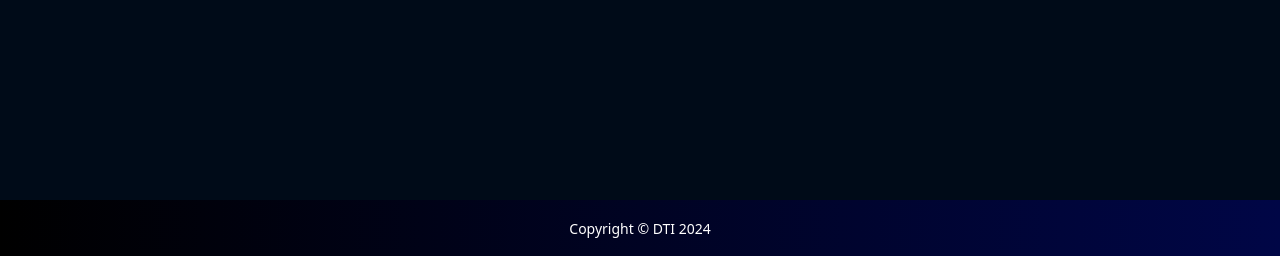
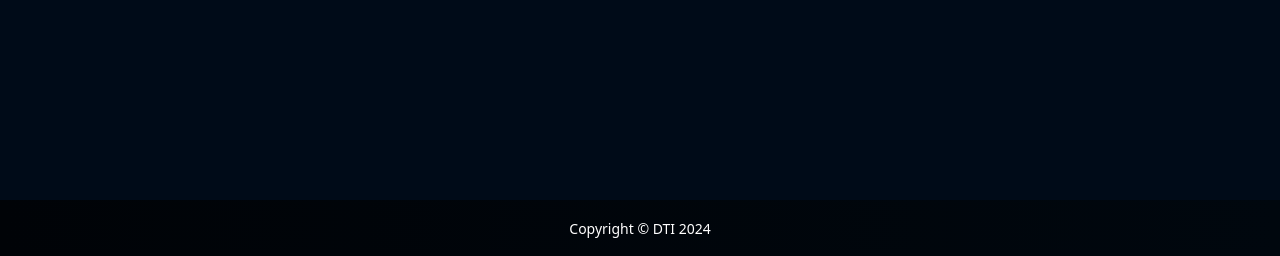
Before and after one commit to joaocuculo/entrega, a PHP site: page /home/perfil.php in a window 1280 px wide. Shown: the part 544-800 px from the top of the page. Run offline with PHP 8.4, Linux system fonts and the light colour scheme; a user stored in the database is signed in; data comes from the database, SQL or seed files in the repository.

Commit message:
Update rodape01.php

```diff
--- a/template/rodape01.php
+++ b/template/rodape01.php
@@ -1,6 +1,6 @@
 <!-- Sticky Footer -->
-<footer id="sticky-footer" style="background: linear-gradient(to right, #000000, #000646); color: white;">
-        <div class="container text-center">
-            <small>Copyright &copy; DTI 2024</small>
-        </div>
-    </footer>
+<footer id="sticky-footer" style="background: linear-gradient(to right, #000307, #00070E); color: white;">
+    <div class="container text-center">
+        <small>Copyright &copy; DTI 2024</small>
+    </div>
+</footer>
```
